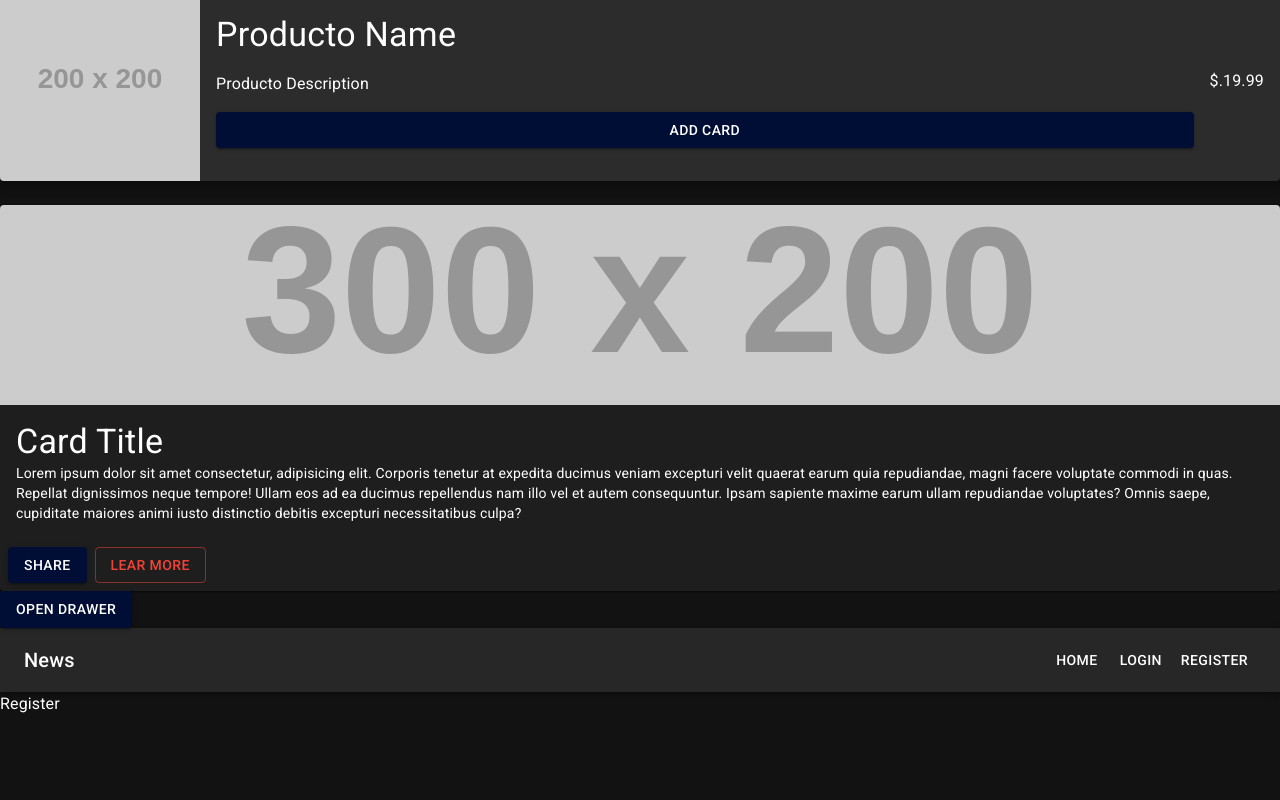
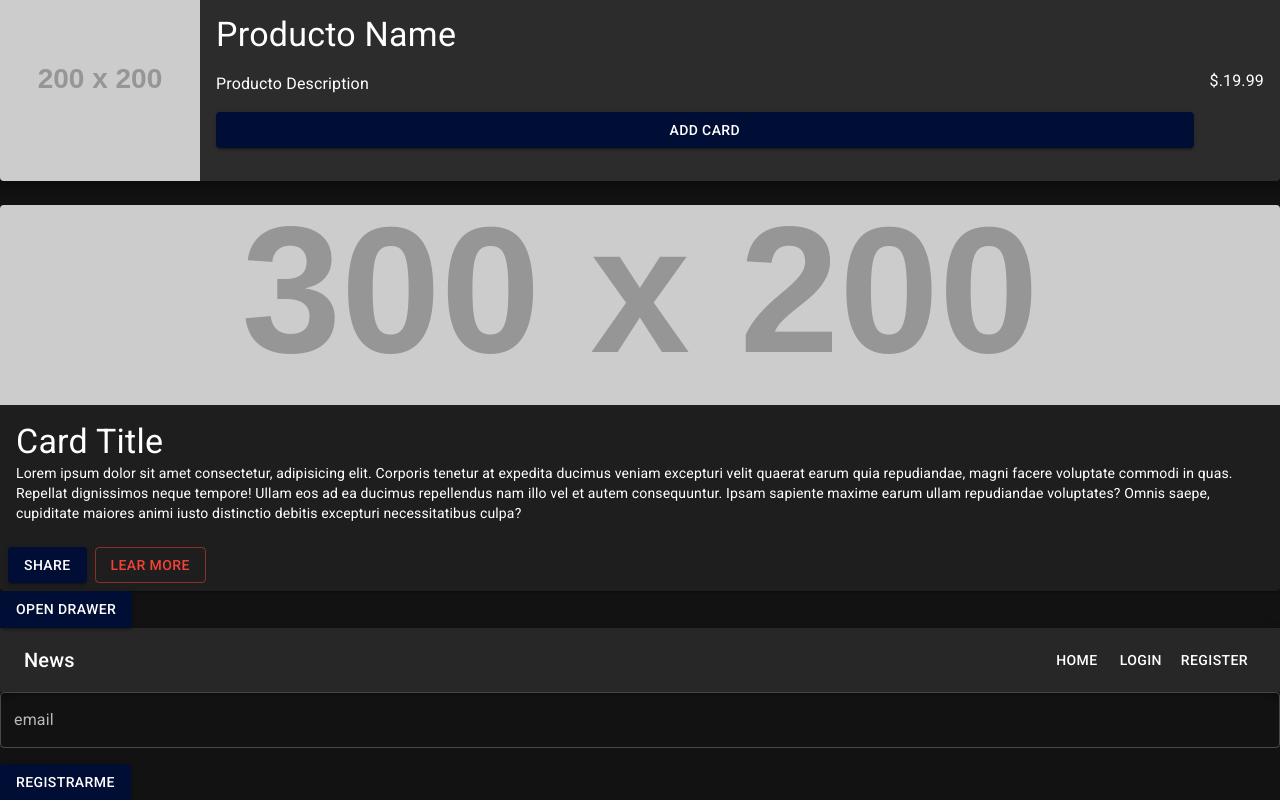
Before and after one commit to magnerronny/mui, a React (Vite) app: page /register in a window 1280 px wide. Shown: the part 457-1257 px from the top of the page. Before the commit the page ends 1173 px from the top, so only its background shows below. Built offline with nearby package versions, Linux system fonts and the light colour scheme.

Commit message:
five commit

```diff
--- a/package.json
+++ b/package.json
@@ -15,6 +15,7 @@
     "@fontsource/roboto": "^5.0.8",
     "@mui/icons-material": "^5.14.11",
     "@mui/material": "^5.14.11",
+    "notistack": "^3.0.1",
     "prop-types": "^15.8.1",
     "react": "^18.2.0",
     "react-dom": "^18.2.0",
--- a/src/App.jsx
+++ b/src/App.jsx
@@ -13,6 +13,7 @@ function App() {
       <Practice/>
       <CardMui/>
       <NavBar/>
+
       <Routes>
         <Route path='/' element={<Home/>} />
         <Route path='/login' element={<Login/>} />
--- /dev/null
+++ b/src/components/TextField/TextFieldMui.jsx
@@ -0,0 +1,59 @@
+import { Box, Button, TextField } from "@mui/material"
+import { useState } from "react";
+
+export const TextFieldMui = () => {
+  const [email, setEmail] = useState("");
+  const [error, setError] = useState({
+    error: false,
+    message: ""
+  });
+
+
+  const emailValidation = (email) => {
+    const regex = /^[A-Z0-9._%+-]+@[A-Z0-9.-]+\.[A-Z]{2,}$/i;
+    return regex.test(email);
+  }
+
+  const handleSubmit = (e) => {
+    e.preventDefault();
+    if(!emailValidation(email)) {
+      setError({
+        error: true,
+        message: "El email no es valido"
+      })
+      return
+    }
+    setError({
+      error: false,
+      message: ""
+    })
+    console.log("muti bien")
+  }
+  return (
+    <>
+      <Box component={"form"} onSubmit={handleSubmit} >
+        <TextField
+          id="email"
+          label="email"
+          type="email"
+          variant="outlined"
+          fullWidth
+          helperText={ error.message }
+          error={error.error}
+          value={email}
+          onChange={(e) => setEmail(e.target.value)}
+        />
+
+        <Button
+          type="submit"
+          variant="contained"
+          sx={{mt:2}}
+        >
+          Registrarme
+        </Button>
+
+      </Box>
+
+    </>
+  )
+}
--- a/src/components/index.js
+++ b/src/components/index.js
@@ -1,3 +1,5 @@
+export * from "./TextField/TextFieldMui";
+export * from "./notificaciones/Notificaciones";
 export * from "./navBar/NavBar";
 export * from "./cardex/CardMui";
 export * from "./FlexPaper/Practice";
--- a/src/components/notificaciones/Notificaciones.jsx
+++ b/src/components/notificaciones/Notificaciones.jsx
@@ -1,6 +1,24 @@
+import { Alert, AlertTitle, Box, Button, Collapse, } from "@mui/material"
+import { useState } from "react"
 
 export const Notificaciones = () => {
+  const [open, setOpen] = useState(true);
   return (
-    <div>Notificaciones</div>
+    <>
+      <Box sx={{display: "grid", gap:2 }}>
+        <Alert severity="error">
+          <AlertTitle>Errors</AlertTitle>
+          This is an error alert — check it out!</Alert>
+
+        <Collapse in={open}>
+        <Alert severity="warning" action={
+          <Button color="inherit" size="small" onClick={() => setOpen(false)} >undo</Button>
+        }>This is a warning alert — check it out!</Alert>
+        </Collapse>
+
+        <Alert severity="info">This is an info alert — check it out!</Alert>
+        <Alert severity="success">This is a success alert — check it out!</Alert>
+      </Box>
+    </>
   )
 }
--- a/src/components/pages/Home.jsx
+++ b/src/components/pages/Home.jsx
@@ -1,6 +1,9 @@
+import { Notificaciones } from "../notificaciones/Notificaciones"
 
 export const Home = () => {
   return (
-    <div>Home</div>
+    <>
+      <Notificaciones/>
+    </>
   )
 }
--- a/src/components/pages/Login.jsx
+++ b/src/components/pages/Login.jsx
@@ -1,5 +1,22 @@
+import { Button, Typography } from "@mui/material"
+import { useSnackbar } from "notistack"
+
 export const Login = () => {
+ const {enqueueSnackbar} = useSnackbar()
+
+ const handleClick = () => {
+  enqueueSnackbar("empezamos los cambios", {
+    variant:"success",
+    anchorOrigin: {
+      vertical:"top",
+      horizontal: "right"
+    }
+  })
+ }
   return (
-    <div>Login</div>
+    <>
+      <Typography>logins</Typography>
+      <Button variant="contained" onClick={handleClick} >Open</Button>
+    </>
   )
 }
--- a/src/components/pages/Register.jsx
+++ b/src/components/pages/Register.jsx
@@ -1,5 +1,9 @@
+import { TextFieldMui } from "../TextField/TextFieldMui"
+
 export const Register = () => {
   return (
-    <div>Register</div>
+    <>
+      <TextFieldMui/>
+    </>
   )
 }
--- a/src/main.jsx
+++ b/src/main.jsx
@@ -9,15 +9,18 @@ import '@fontsource/roboto/700.css';
 import { CssBaseline, ThemeProvider } from '@mui/material';
 import { Theme } from './Theme/Theme.js';
 import { BrowserRouter } from 'react-router-dom';
+import { SnackbarProvider } from 'notistack';
 
 
 ReactDOM.createRoot(document.getElementById('root')).render(
   <React.StrictMode>
     <ThemeProvider theme={Theme}>
     <CssBaseline/>
+    <SnackbarProvider maxSnack={3} autoHideDuration={2000} >
       <BrowserRouter>
         <App/>
       </BrowserRouter>
+    </SnackbarProvider>
     </ThemeProvider>
   </React.StrictMode>,
 )
```
Also changed, not shown: 1 other file (tests, documents, lock files or other folders).
